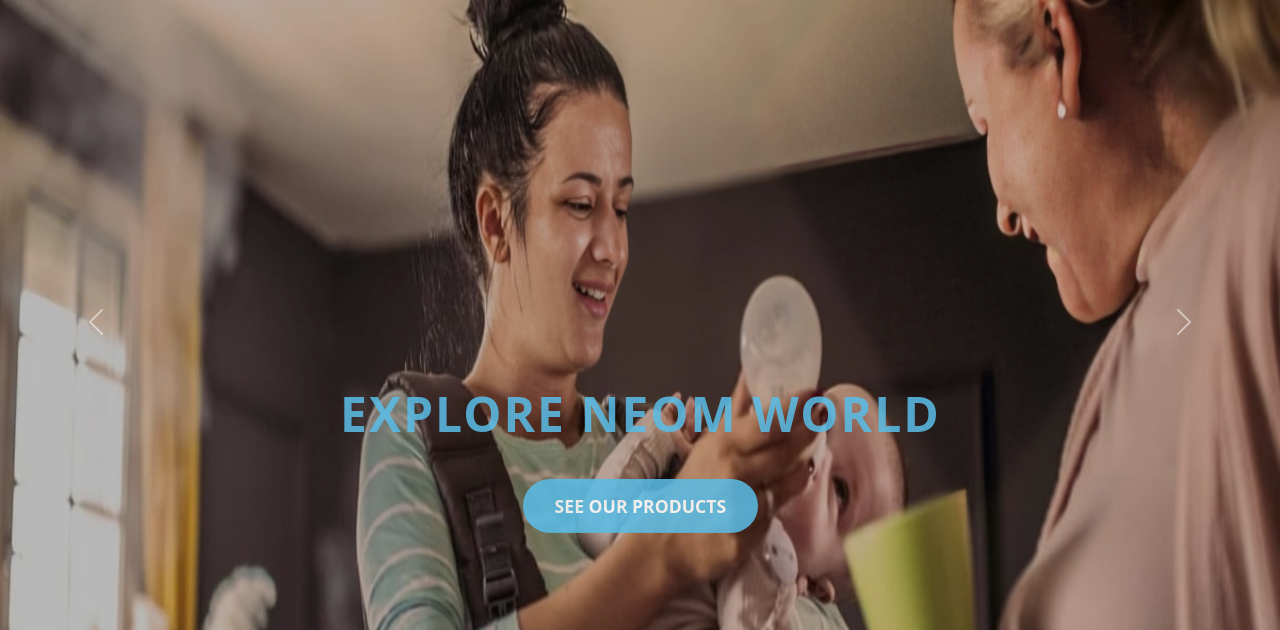
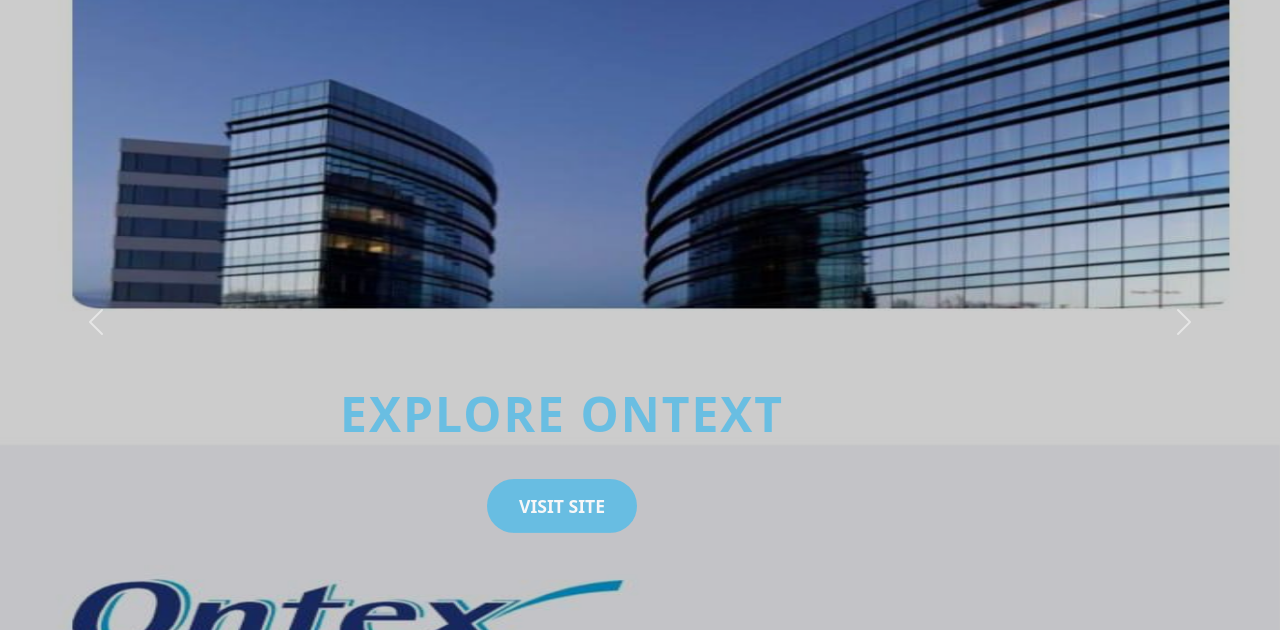
Before and after one commit to Brandwave12/neom, a plain HTML site: page index.html in a window 1280 px wide. Both pictures are taken after a click on the link "NEOM World Trade Pvt. Ltd.". Shown: the part 78-708 px from the top of the page. Drawn offline with nearby package versions, Linux system fonts and the light colour scheme.

Commit message:
Update index.html

```diff
--- a/index.html
+++ b/index.html
@@ -846,6 +846,18 @@
       <h2 class="carousel-heading">Welcome to Our Store</h2>
 
       <a href="#products" class="btn btn-primary carousel-btn">See Our Products</a>
+
+    </div>
+  </div>
+
+  <div class="carousel-item">
+    <div class="overlay"></div>
+    <img src="img/landscape-ontext-main-carsoul.jpg" alt="A man and a woman shopping in a grocery store.">
+    <!-- Content for this carousel item -->
+    <div class="carousel-content">
+      <h2 class="carousel-heading">Explore Ontext</h2>
+
+      <a href="#products" class="btn btn-primary carousel-btn">Visit Site</a>
 
     </div>
   </div>
```
